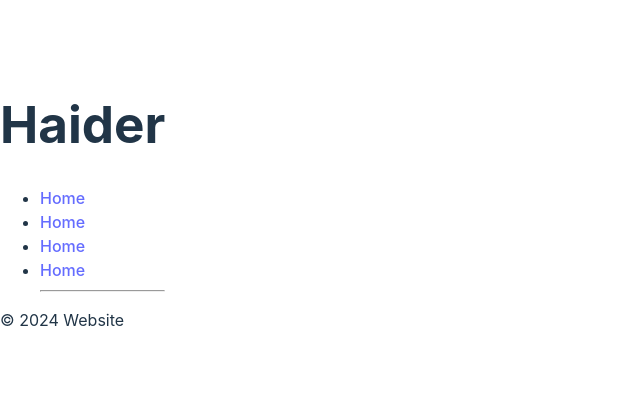
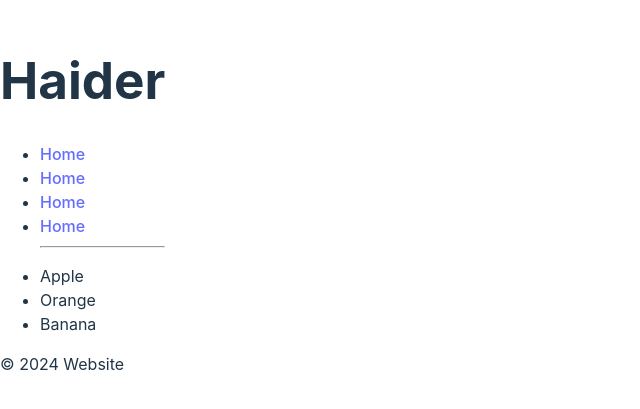
Before and after one commit to 7bel6/Frontend, a React (Vite) app in the folder react-newbie/: page / in a window 1280 px wide. Shown: the part 195-604 px from the top of the page, without its empty margins (0-640 px from the left). Built offline with nearby package versions, Linux system fonts and the light colour scheme.

Commit message:
Simple Demo

```diff
--- a/react-newbie/src/App.jsx
+++ b/react-newbie/src/App.jsx
@@ -1,9 +1,11 @@
 import Header from "./Header.jsx"
+import Food from "./Food.jsx"
 import Footer from "./Footer.jsx";
 function App() {
   return(
     <>
       <Header/>
+      <Food />
       <Footer />
     </>
   );
--- /dev/null
+++ b/react-newbie/src/Food.jsx
@@ -0,0 +1,14 @@
+function Food(){
+    const food1 = "Orange";
+    const food2 = "Banana";
+
+    return(
+        <ul>
+            <li>Apple</li>
+            <li>{food1}</li>
+            <li>{food2}</li>
+        </ul>
+    );
+}
+
+export default Food
```
